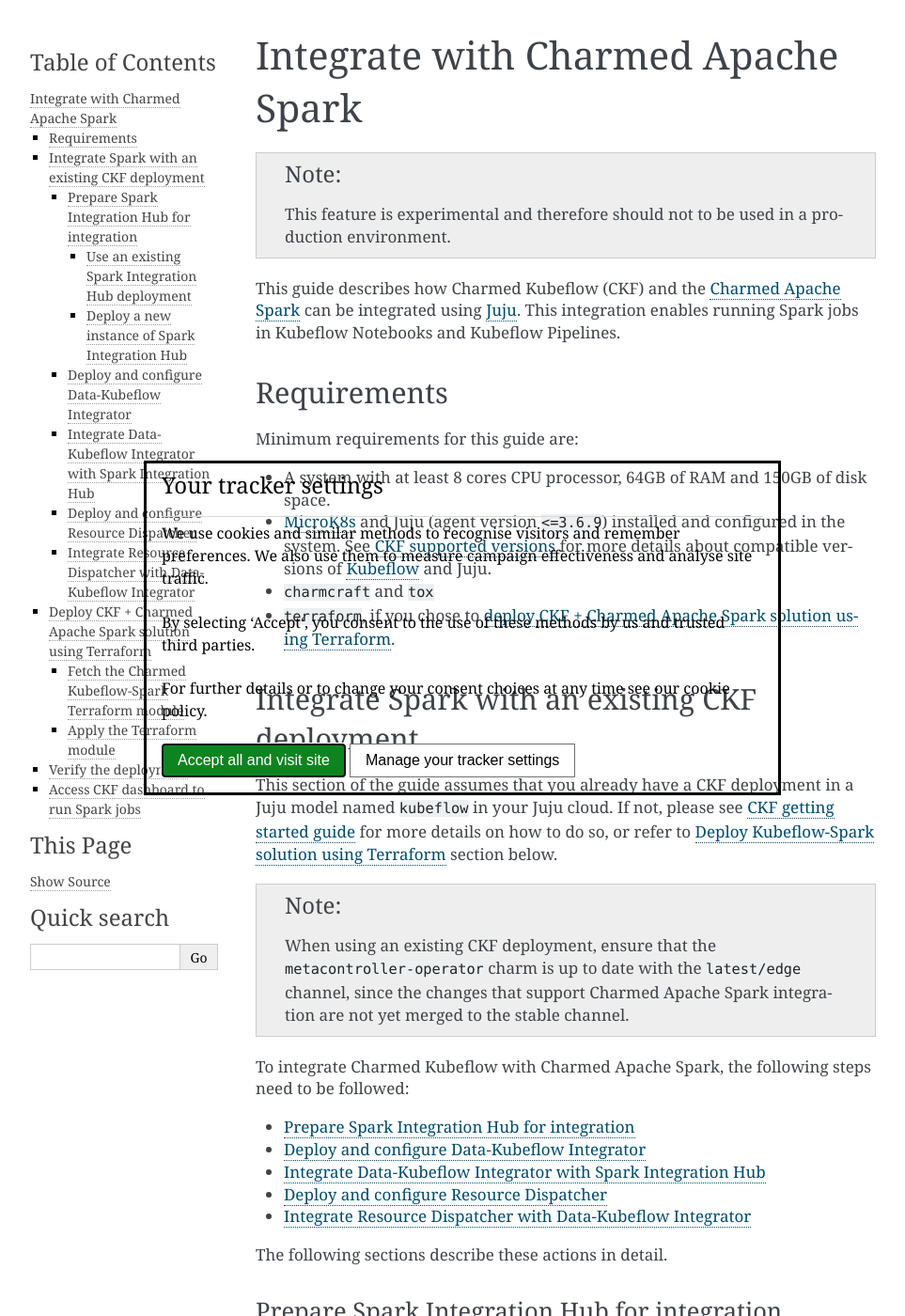
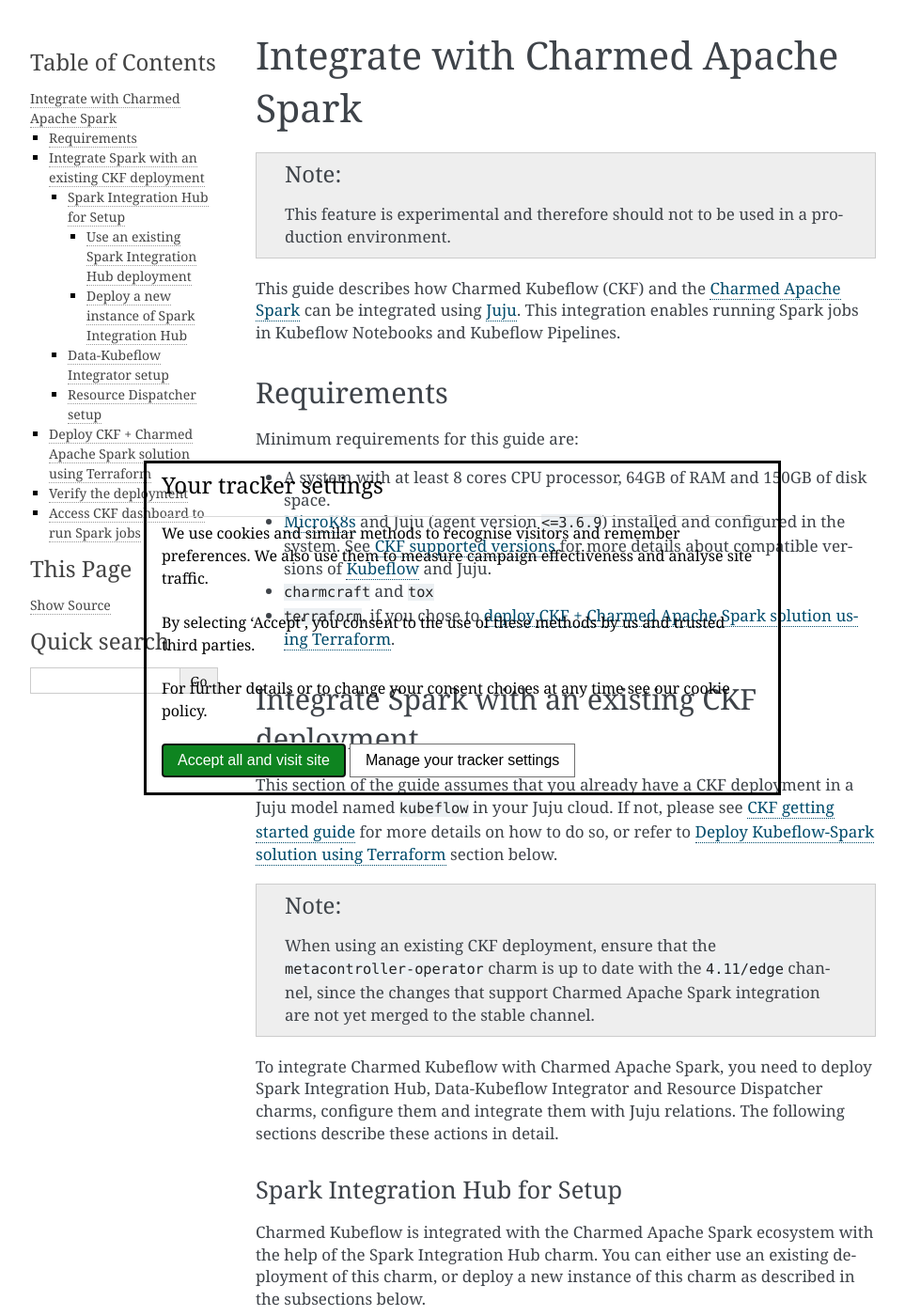
Before and after one commit to canonical/charmed-kubeflow-documentation, a Sphinx documentation site: the page built from docs/how-to/manage/integrate-spark.rst, in a window 1280 px wide and 1400 px high. Shown: the whole window at 94% size, without its empty margins (148-1111 px from the left). Built offline with Sphinx 7.4.7, drawn with Linux system fonts in a browser that asks for light colours; some of the changed text lies outside the part shown.

Commit message:
Restructure the sections

```diff
--- a/docs/how-to/manage/integrate-spark.rst
+++ b/docs/how-to/manage/integrate-spark.rst
@@ -41,24 +41,17 @@
 .. note::
 
    When using an existing CKF deployment, ensure that the ``metacontroller-operator`` charm is up to date with the
-   ``latest/edge`` channel, since the changes that support Charmed Apache Spark integration are not yet merged
+   ``4.11/edge`` channel, since the changes that support Charmed Apache Spark integration are not yet merged
    to the stable channel.
 
-To integrate Charmed Kubeflow with Charmed Apache Spark, the following steps need to be followed:
-
-- :ref:`Prepare Spark Integration Hub for integration <prepare_spark_integration_hub>`
-- :ref:`Deploy and configure Data-Kubeflow Integrator <deploy_data_kubeflow_integrator>`
-- :ref:`Integrate Data-Kubeflow Integrator with Spark Integration Hub <integrate_data_kubeflow_integrator_with_integration_hub>`
-- :ref:`Deploy and configure Resource Dispatcher <deploy_resource_dispatcher>`
-- :ref:`Integrate Resource Dispatcher with Data-Kubeflow Integrator <integrate_resource_dispatcher_with_data_kubeflow_integrator>`
-
-
-The following sections describe these actions in detail.
+To integrate Charmed Kubeflow with Charmed Apache Spark, you need to deploy Spark Integration Hub, Data-Kubeflow
+Integrator and Resource Dispatcher charms, configure them and integrate them with Juju relations. The following
+sections describe these actions in detail.
 
 .. _prepare_spark_integration_hub:
 
 ~~~~~~~~~~~~~~~~~~~~~~~~~~~~~~~~~~~~~~~~~~~~~~
-Prepare Spark Integration Hub for integration
+Spark Integration Hub for Setup
 ~~~~~~~~~~~~~~~~~~~~~~~~~~~~~~~~~~~~~~~~~~~~~~
 
 Charmed Kubeflow is integrated with the Charmed Apache Spark ecosystem with the help of the Spark Integration Hub
@@ -133,9 +126,9 @@
 
 .. _deploy_data_kubeflow_integrator:
 
-~~~~~~~~~~~~~~~~~~~~~~~~~~~~~~~~~~~~~~~~~~~~~~~~
-Deploy and configure Data-Kubeflow Integrator
-~~~~~~~~~~~~~~~~~~~~~~~~~~~~~~~~~~~~~~~~~~~~~~~~
+~~~~~~~~~~~~~~~~~~~~~~~~~~~~~~~~~~
+Data-Kubeflow Integrator setup
+~~~~~~~~~~~~~~~~~~~~~~~~~~~~~~~~~~
 
 Within the ``kubeflow`` model, deploy the Data-Kubeflow Integrator as follows:
 
@@ -159,13 +152,6 @@
 `this documentation <https://canonical-charmed-spark.readthedocs-hosted.com/main/how-to/manage-service-accounts/>`_
 to read more about the Spark service accounts.
 
-
-.. _integrate_data_kubeflow_integrator_with_integration_hub:
-
-~~~~~~~~~~~~~~~~~~~~~~~~~~~~~~~~~~~~~~~~~~~~~~~~~~~~~~~~~~~~~~
-Integrate Data-Kubeflow Integrator with Spark Integration Hub
-~~~~~~~~~~~~~~~~~~~~~~~~~~~~~~~~~~~~~~~~~~~~~~~~~~~~~~~~~~~~~~
-
 Integrate the Data-Kubeflow Integrator with Spark Integration Hub as follows:
 
 .. code-block:: bash
@@ -175,9 +161,9 @@
 
 .. _deploy_resource_dispatcher:
 
-~~~~~~~~~~~~~~~~~~~~~~~~~~~~~~~~~~~~~~~~~~~
-Deploy and configure Resource Dispatcher
-~~~~~~~~~~~~~~~~~~~~~~~~~~~~~~~~~~~~~~~~~~~
+~~~~~~~~~~~~~~~~~~~~~~~~~~~~
+Resource Dispatcher setup
+~~~~~~~~~~~~~~~~~~~~~~~~~~~~
 
 Within the ``kubeflow`` model, deploy the Resource Dispatcher charm as follows:
 
@@ -187,12 +173,6 @@
 
 Note that the ``--trust`` flag is essential when deploying the ``resource-dispatcher`` charm, for it
 to be able to create resources in Kubernetes.
-
-.. _integrate_resource_dispatcher_with_data_kubeflow_integrator:
-
-~~~~~~~~~~~~~~~~~~~~~~~~~~~~~~~~~~~~~~~~~~~~~~~~~~~~~~~~~~~~
-Integrate Resource Dispatcher with Data-Kubeflow Integrator
-~~~~~~~~~~~~~~~~~~~~~~~~~~~~~~~~~~~~~~~~~~~~~~~~~~~~~~~~~~~~
 
 Integrate the Resource Dispatcher charm with Data-Kubeflow Integrator charm over the endpoints ``secrets``,
 ``service-accounts``, ``pod-defaults``, ``roles`` and ``role-bindings`` as follows:
@@ -214,11 +194,6 @@
 Alternatively, you can deploy the entire Charmed Kubeflow-Spark solution from scratch on an existing Juju controller using Terraform.
 This section of the guide assumes you have a working Juju K8s controller and the ``terraform`` and ``charmcraft`` CLI installed.
 
-.. _fetch_kubeflow_spark_terraform_module:
-
-~~~~~~~~~~~~~~~~~~~~~~~~~~~~~~~~~~~~~~~~~~~~~~~~~~~
-Fetch the Charmed Kubeflow-Spark Terraform module
-~~~~~~~~~~~~~~~~~~~~~~~~~~~~~~~~~~~~~~~~~~~~~~~~~~~
 
 Clone the ``charmed-kubeflow-solutions`` repository and change directory to the Kubeflow-Spark module as follows:
 
@@ -228,13 +203,7 @@
    cd charmed-kubeflow-solutions/modules/kubeflow-spark
 
 
-.. _apply_terraform_module:
-
-~~~~~~~~~~~~~~~~~~~~~~~~~~~
-Apply the Terraform module
-~~~~~~~~~~~~~~~~~~~~~~~~~~~
-
-First of all, initialise Terraform. The following command downloads all the required
+Initialise Terraform. The following command downloads all the required
 `Terraform modules <https://developer.hashicorp.com/terraform/language/modules>`_ and installs the Terraform
 `Juju provider <https://registry.terraform.io/providers/juju/juju/latest/docs>`_:
 
```
